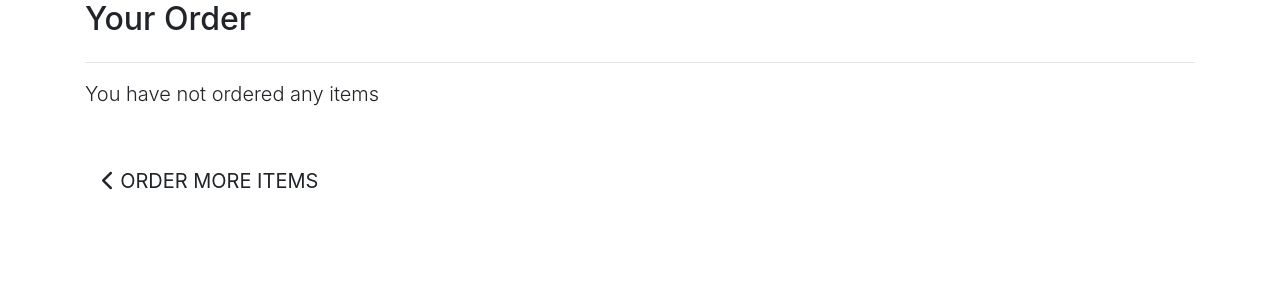
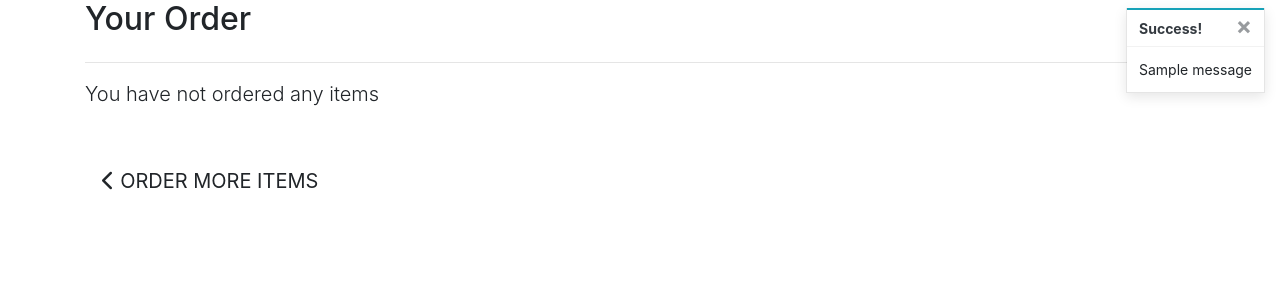
Before and after one commit to jamiemcstay/portfolio-5, a Django app: page /bag/ in a window 1280 px wide. Shown: the part 64-364 px from the top of the page. Run offline with Django 3.2, Linux system fonts and the light colour scheme; one stand-in notice (Sample message) is shown; some libraries are stand-ins or nearby versions.

Commit message:
Add toast templates and template logic for messages in base.html

```diff
--- a/bag/views.py
+++ b/bag/views.py
@@ -1,5 +1,8 @@
 from django.shortcuts import render, redirect, reverse, HttpResponse
-from django.http import HttpResponse, HttpResponseNotAllowed
+from django.http import HttpResponse
+from django.contrib import messages
+
+from menu.models import MenuItem
 
 # Create your views here.
 
@@ -10,6 +13,7 @@ def view_bag(request):
 
 def add_to_bag(request, item_id):
 
+    menu_item = MenuItem.objects.get(pk=item_id)
     quantity = int(request.POST.get('quantity'))
     redirect_url = request.POST.get('redirect_url')
     bag = request.session.get('bag', {})
@@ -18,6 +22,7 @@ def add_to_bag(request, item_id):
         bag[item_id] += quantity
     else:
         bag[item_id] = quantity
+        messages.error(request, f'{menu_item.name} added to your order')
 
     request.session['bag'] = bag
     return redirect(redirect_url)
--- a/slurp/settings.py
+++ b/slurp/settings.py
@@ -88,6 +88,8 @@ TEMPLATES = [
     },
 ]
 
+MESSAGE_STORAGE = 'django.contrib.messages.storage.session.SessionStorage'
+
 AUTHENTICATION_BACKENDS = [
     # Needed to login by username in Django admin, regardless of `allauth`
     'django.contrib.auth.backends.ModelBackend',
--- a/static/css/base.css
+++ b/static/css/base.css
@@ -13,6 +13,21 @@ html {
     z-index: 1040;
 }
 
+.message-container {
+    position: fixed;
+    top: 72px;
+    right: 15px;
+    z-index: 10000;
+}
+
+.custom-toast {
+    overflow: visible;
+}
+
+.toast-capper {
+    height: 2px;
+}
+
 body.modal-open .overlay {
     display: block;
 }
--- a/templates/base.html
+++ b/templates/base.html
@@ -132,8 +132,23 @@
 
 
     {% if messages %}
-    <div class="message-container"></div>
+    <div class="message-container">
+        {% for message in messages %}
+        {% with message.level as level %}
+        {% if level == 40 %}
+        {% include 'includes/toasts/toast_error.html' %}
+        {% elif level == 30 %}
+        {% include 'includes/toasts/toast_warning.html' %}
+        {% elif level == 25 %}
+        {% include 'includes/toasts/toast_success.html' %}
+        {% else %}
+        {% include 'includes/toasts/toast_info.html' %}
+        {% endif %}
+        {% endwith %}
+        {% endfor %}
+    </div>
     {% endif %}
+
 
     {% block page_header %}
     {% endblock %}
@@ -142,6 +157,9 @@
     {% endblock %}
 
     {% block postloadjs %}
+    <script type="text/javascript">
+        $('.toast').toast('show');
+    </script>
     {% endblock %}
 
 
--- /dev/null
+++ b/templates/includes/toasts/toast_success.html
@@ -0,0 +1,13 @@
+<div class="toast custom-toast rounded-0 border-top-0" data-autohide="false">
+    <div class="arrow-up arrow-info"></div>
+    <div class="w-100 toast-capper bg-info"></div>
+    <div class="toast-header bg-white text-dark">
+        <strong class="mr-auto">Success!</strong>
+        <button type="button" class="ml-2 mb-1 close text-dark" data-dismiss="toast" aria-label="Close">
+            <span aria-hidden="true">&times;</span>
+        </button>
+    </div>
+    <div class="toast-body bg-white">
+        {{ message }}
+    </div>
+</div>
```
Also changed, not shown: templates/includes/toasts/toast_error.html (added, +13 -0 lines), templates/includes/toasts/toast_info.html (added, +13 -0 lines), templates/includes/toasts/toast_warning.html (added, +13 -0 lines), db.sqlite3.
